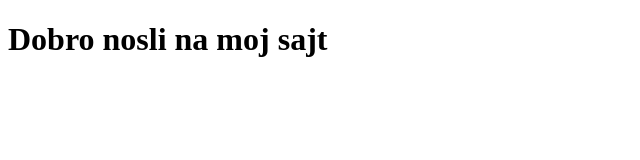
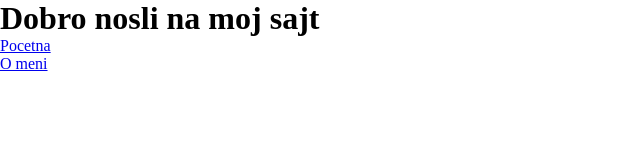
Before and after one commit to draganmalic/gitvezba, a plain HTML site: page index.html in a window 1280 px wide. Shown: the whole page, without its empty margins (0-640 px from the left). Drawn offline with Linux system fonts and the light colour scheme.

Commit message:
Dodata navigacija i osnovni stil.

```diff
--- a/index.html
+++ b/index.html
@@ -3,11 +3,20 @@
 <head>
     <meta charset="UTF-8">
     <meta name="viewport" content="width=device-width, initial-scale=1.0">
+    <link rel="stylesheet" href="stil.css">
     <title>GIT vezba</title>
 </head>
 <body>
     <header>
         <h1>Dobro nosli na moj sajt</h1>
     </header>
+    <main>
+        <nav>
+            <ul>
+                <li><a href="#">Pocetna</a></li>
+                <li><a href="#">O meni</a></li>
+            </ul>
+        </nav>
+    </main>
 </body>
 </html>
--- /dev/null
+++ b/stil.css
@@ -0,0 +1,4 @@
+* {
+    margin: 0;
+    padding: 0;
+}
```
